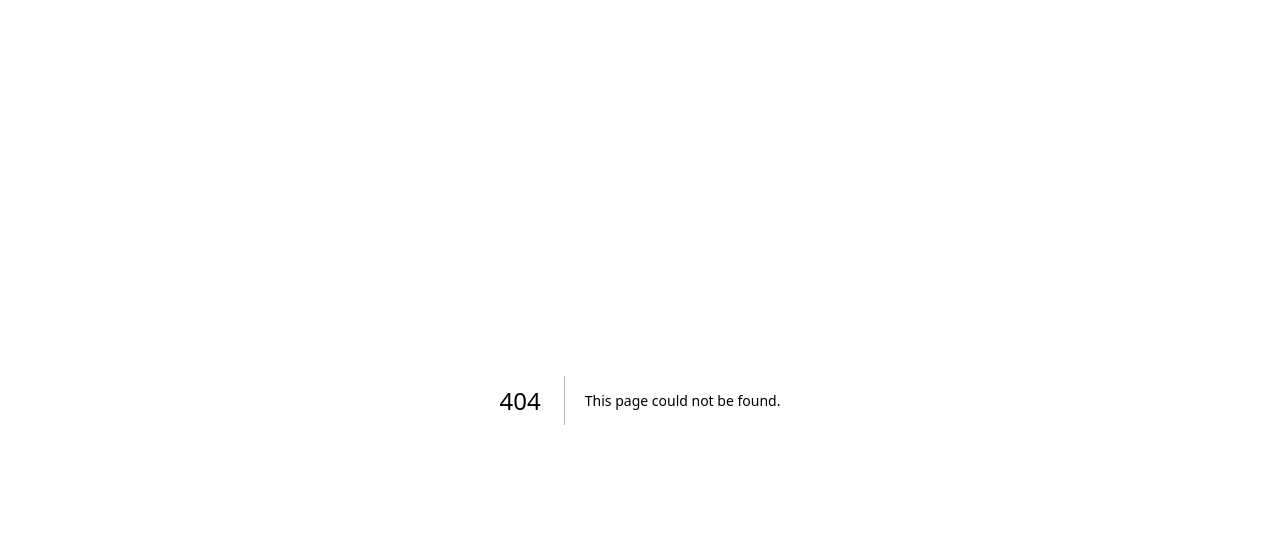
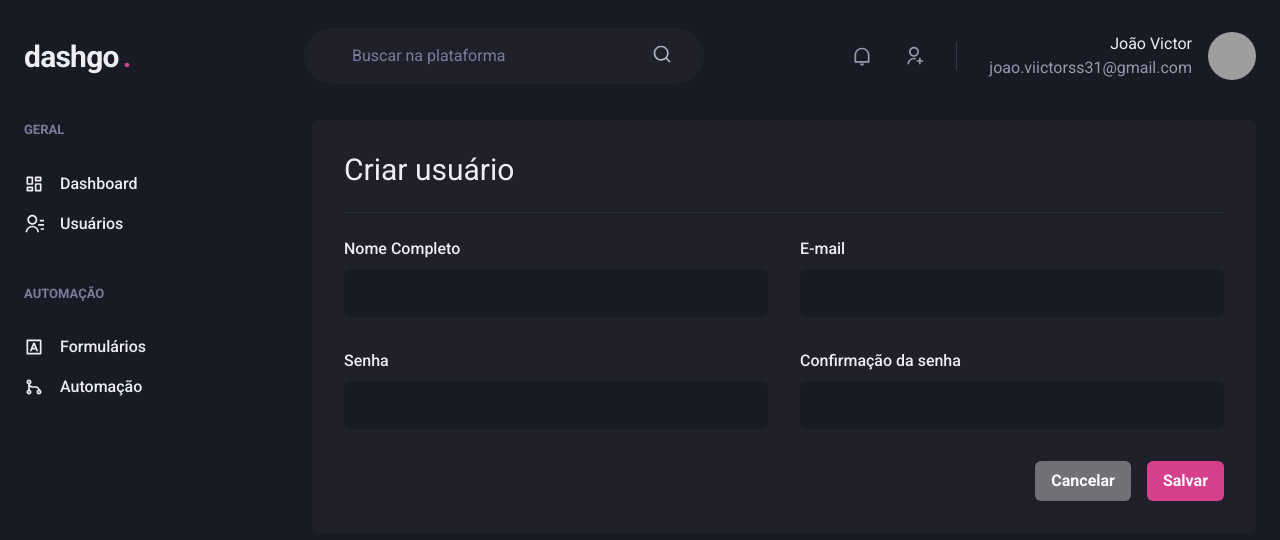
Before and after one commit to joaoviictorss/dashgo, a Next.js app: page /users/create in a window 1280 px wide. Before the commit this address had no page. Shown: the top 540 px of the page. Built offline with nearby package versions, Linux system fonts and the light colour scheme; grey boxes are pictures that could not be loaded.

Commit message:
feat: create user page created

```diff
--- /dev/null
+++ b/src/pages/users/create.tsx
@@ -0,0 +1,56 @@
+import { Input } from "@/src/components/Form/Input";
+import { Header } from "@/src/components/Header";
+import { Sidebar } from "@/src/components/Sidebar";
+import {
+  Box,
+  Button,
+  Divider,
+  Flex,
+  HStack,
+  Heading,
+  SimpleGrid,
+  VStack,
+} from "@chakra-ui/react";
+
+export default function CreateUser() {
+  return (
+    <Box>
+      <Header />
+
+      <Flex w="100%" my="6" maxWidth={1480} mx="auto" px="6">
+        <Sidebar />
+
+        <Box flex="1" borderRadius={8} bg="gray.800" p="8">
+          <Heading size="lg" fontWeight="normal">
+            Criar usuário
+          </Heading>
+
+          <Divider my="6" borderColor="gray.700" />
+
+          <VStack spacing="8">
+            <SimpleGrid minChildWidth="240px" spacing="8" w="100%">
+              <Input name="name" label="Nome Completo" />
+              <Input name="email" type="email" label="E-mail" />
+            </SimpleGrid>
+
+            <SimpleGrid minChildWidth="240px" spacing="8" w="100%">
+              <Input name="password" type="password" label="Senha" />
+              <Input
+                name="password_confirmation"
+                type="email"
+                label="Confirmação da senha"
+              />
+            </SimpleGrid>
+          </VStack>
+
+          <Flex mt='8' justify='flex-end'>
+            <HStack spacing='4'>
+              <Button colorScheme="whiteAlpha">Cancelar</Button>
+              <Button colorScheme="pink">Salvar</Button>
+            </HStack>
+          </Flex>
+        </Box>
+      </Flex>
+    </Box>
+  );
+}
--- a/src/pages/users/index.tsx
+++ b/src/pages/users/index.tsx
@@ -36,7 +36,7 @@
               as="a"
               size="sm"
               fontSize="sm"
-              colorScheme="messenger"
+              colorScheme="pink"
               leftIcon={<Icon as={RiAddLine} fontSize="20" />}
             >
               Criar novo
```
